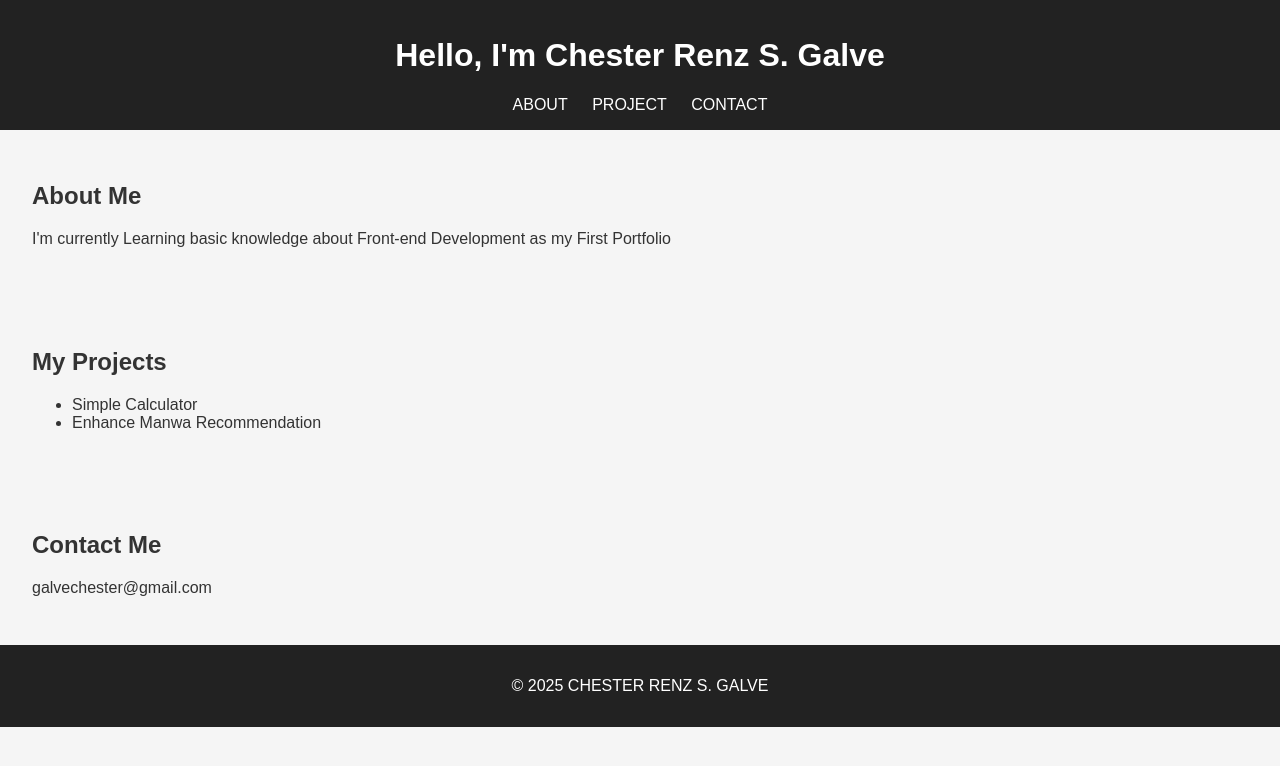
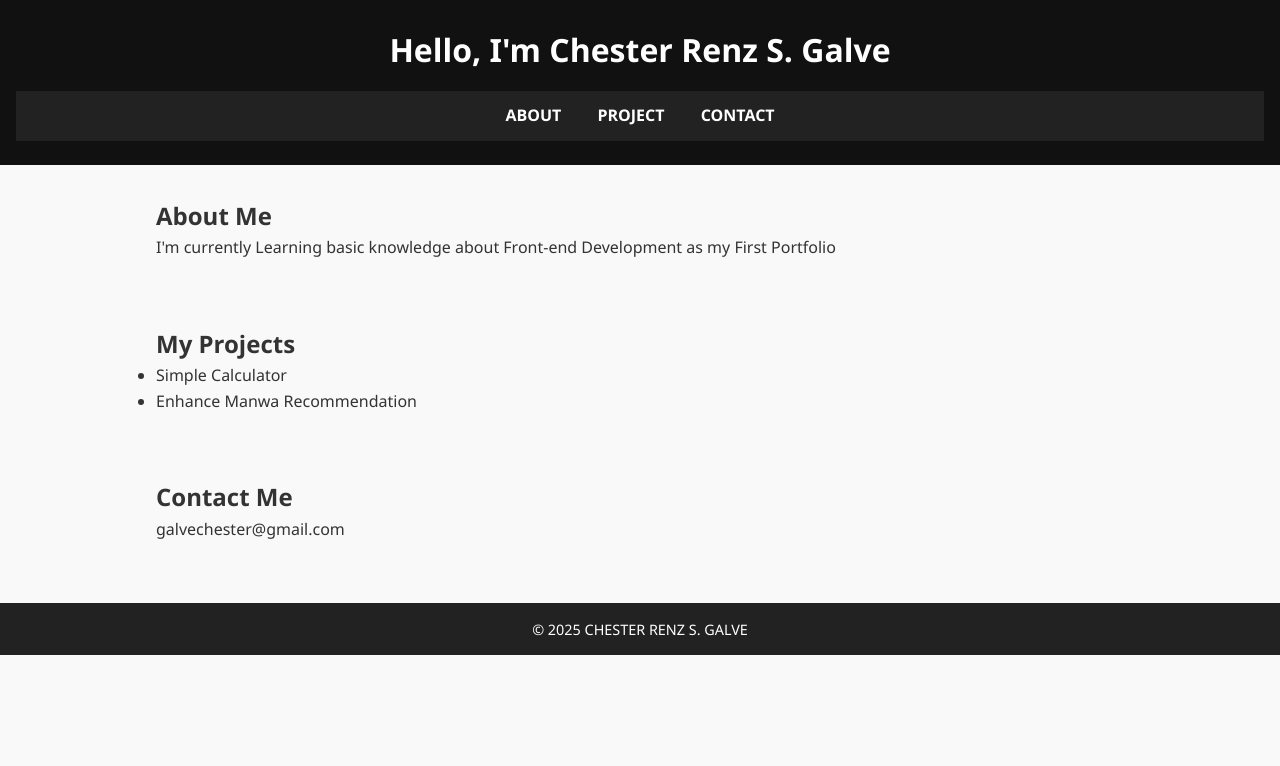
Before and after one commit to Noynoy02/portfolio, a plain HTML site: page index.html in a window 1280 px wide. Drawn offline with Linux system fonts and the light colour scheme.

Commit message:
Update styleko.css

```diff
--- a/styleko.css
+++ b/styleko.css
@@ -1,31 +1,80 @@
-body {
-  font-family: Arial, sans-serif;
+/* General Reset and Fluid Layout */
+* {
   margin: 0;
   padding: 0;
-  background: #f5f5f5;
-  color: #333;
+  box-sizing: border-box;
 }
 
+body {
+  font-family: 'Segoe UI', Tahoma, Geneva, Verdana, sans-serif;
+  background: #f9f9f9;
+  color: #333;
+  line-height: 1.6;
+  max-width: 100%;
+  overflow-x: hidden;
+}
+
+/* Header */
 header {
+  background: #111;
+  color: white;
+  padding: 1.5em 1em;
+  text-align: center;
+}
+
+header h1 {
+  font-size: 2rem;
+  margin-bottom: 0.5em;
+}
+
+/* Navigation */
+nav {
   background: #222;
-  color: white;
-  padding: 1em;
+  padding: 0.75em;
   text-align: center;
 }
 
 nav a {
-  margin: 0 10px;
+  margin: 0 1em;
   color: #fff;
   text-decoration: none;
+  font-weight: bold;
+  transition: color 0.3s ease;
 }
 
-section {
-  padding: 2em;
+nav a:hover {
+  color: #1abc9c;
 }
 
+/* Main Section */
+section {
+  padding: 2em 1em;
+  max-width: 1000px;
+  margin: auto;
+}
+
+/* Footer */
 footer {
   background: #222;
   color: white;
   text-align: center;
   padding: 1em;
+  font-size: 0.9em;
+  margin-top: 2em;
 }
+
+/* Responsive */
+@media (max-width: 600px) {
+  header h1 {
+    font-size: 1.5rem;
+  }
+
+  nav a {
+    display: block;
+    margin: 0.5em 0;
+  }
+
+  section {
+    padding: 1.5em 1em;
+  }
+}
```
